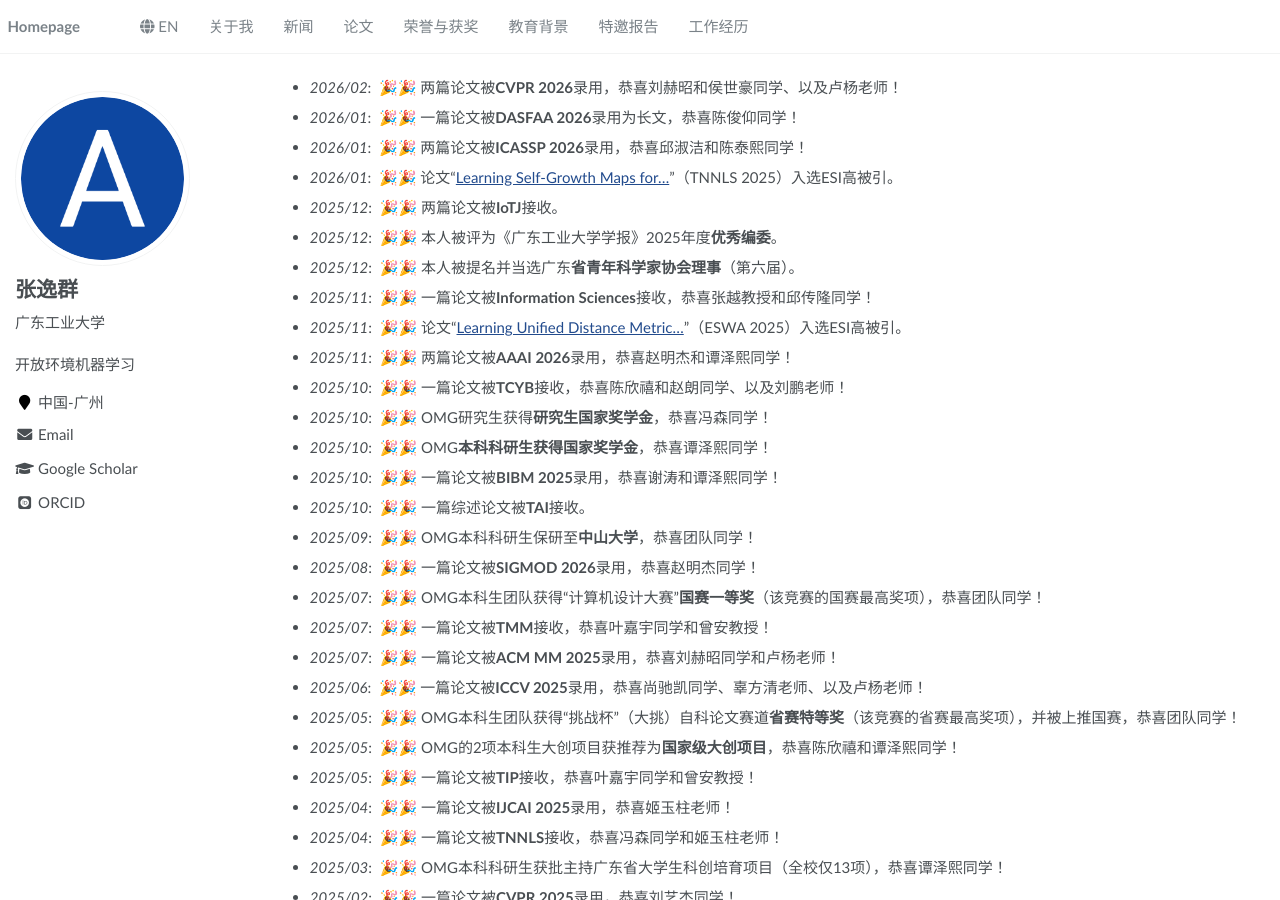
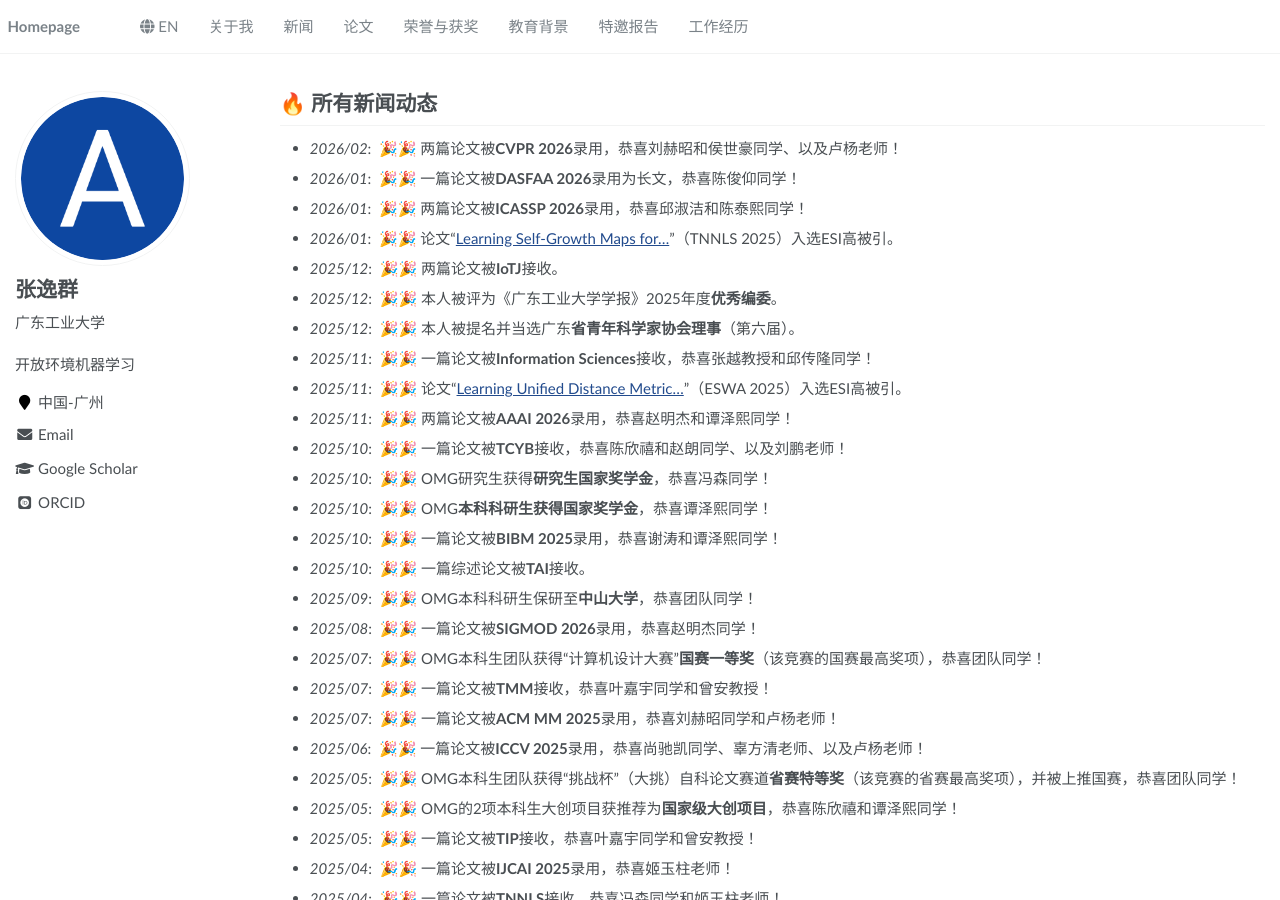
Before and after one commit to yqzhang-Zz/zh-news, a Jekyll site: the page built from _pages/about.md, in a window 1280 px wide and 900 px high. Built offline with Jekyll 4.4.1, drawn with Linux system fonts in a browser that asks for light colours; some web fonts are replaced.

Commit message:
Update about.md

```diff
--- a/_pages/about.md
+++ b/_pages/about.md
@@ -7,7 +7,7 @@ redirect_from:
   - /about/
   - /about.html
 ---
-
+# 🔥 所有新闻动态
 - *2026/02*: &nbsp;🎉🎉 两篇论文被**CVPR 2026**录用，恭喜刘赫昭和侯世豪同学、以及卢杨老师！
 - *2026/01*: &nbsp;🎉🎉 一篇论文被**DASFAA 2026**录用为长文，恭喜陈俊仰同学！
 - *2026/01*: &nbsp;🎉🎉 两篇论文被**ICASSP 2026**录用，恭喜邱淑洁和陈泰熙同学！
```
